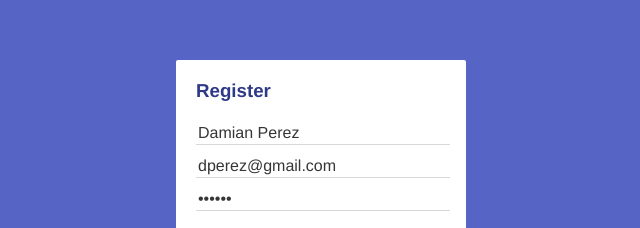
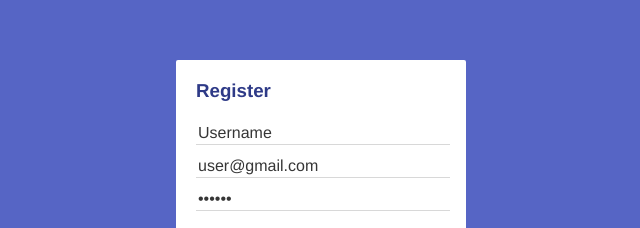
Before and after one commit to D-Perez85/journal_app, a React (Create React App) app: page /auth/register in a window 1280 px wide. Shown: the part 199-427 px from the top of the page, without its empty margins (319-959 px from the left). Built offline with nearby package versions, Linux system fonts and the light colour scheme; no server answers.

Commit message:
Keep Login State + Loading Global

```diff
--- a/src/components/auth/LoginScreen.jsx
+++ b/src/components/auth/LoginScreen.jsx
@@ -8,7 +8,7 @@ const LoginScreen = () => {
   const {loading} = selector;
  const dispatch = useDispatch();
   const [values, handleInputChange] = useForm({
-      email: 'dperez@gmail.com',
+      email: 'user@gmail.com',
       password: '123456'
     });
 
--- a/src/components/auth/RegisterScreen.jsx
+++ b/src/components/auth/RegisterScreen.jsx
@@ -14,8 +14,8 @@ const RegisterScreen = () => {
   const {msgError} = selector;
 
   const [values, handleInputChange] = useForm({
-    name: "Damian Perez",
-    email: "dperez@gmail.com",
+    name: "Username",
+    email: "user@gmail.com",
     password: "123456",
     password2: "123456",
   });
--- a/src/routers/AppRouter.jsx
+++ b/src/routers/AppRouter.jsx
@@ -1,9 +1,35 @@
-import React from "react";
+import React, {useState, useEffect} from "react";
 import { Switch, BrowserRouter as Router, Route,  Redirect } from "react-router-dom";
 import JournalScreen from "../components/journal/JournalScreen";
 import AuthRouter from "./AuthRouter";
+import {firebase} from "../firebase/firebase-config"
+import { useDispatch } from "react-redux";
+import { login } from "../actions/auth";
 
 const AppRouter = () => {
+
+const dispatch = useDispatch();
+const [checking, setChecking] = useState(true);
+const [isLoggedIn, setIsLoggedIn] = useState(false);
+
+useEffect(() => {
+    firebase.auth().onAuthStateChanged( async(user) => {
+      if(user?.uid){
+       dispatch(login(user.uid, user.displayName));
+       setIsLoggedIn(true);
+      }else{
+        setIsLoggedIn(false)
+      }
+      setChecking(false)
+    });
+  }, [dispatch, setChecking, setIsLoggedIn]);
+
+
+  if (checking) {
+    return (
+      <h3>Wait...</h3>
+    )
+  }
 
   return (
     <Router>
```
